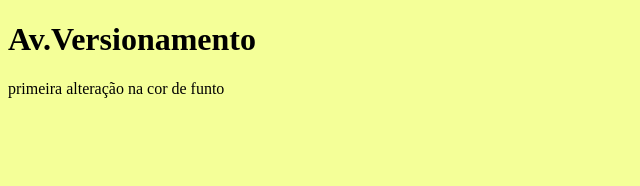
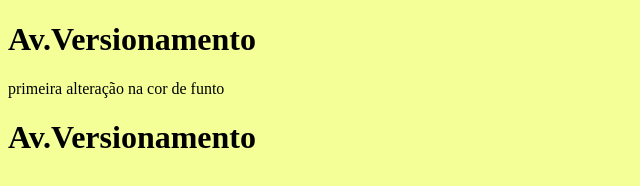
Before and after one commit to Nyc154/Versionamento_, a plain HTML site: page index.html in a window 1280 px wide. Shown: the whole page, without its empty margins (0-640 px from the left). Drawn offline with Linux system fonts and the light colour scheme.

Commit message:
alteração 3

```diff
--- a/index.html
+++ b/index.html
@@ -5,9 +5,10 @@
     <p>primeira alteração na cor de funto</p>
     <meta charset="UTF-8">
     <meta name="viewport" content="width=device-width, initial-scale=1.0">
-    <title>Document</title>
+    <title>Document</title><link rel="stylesheet" href="style.css">
+
 </head>
 <body>
-    <link rel="stylesheet" href="style.css">
+    <h1>Av.Versionamento</h1>
 </body>
 </html>
```
